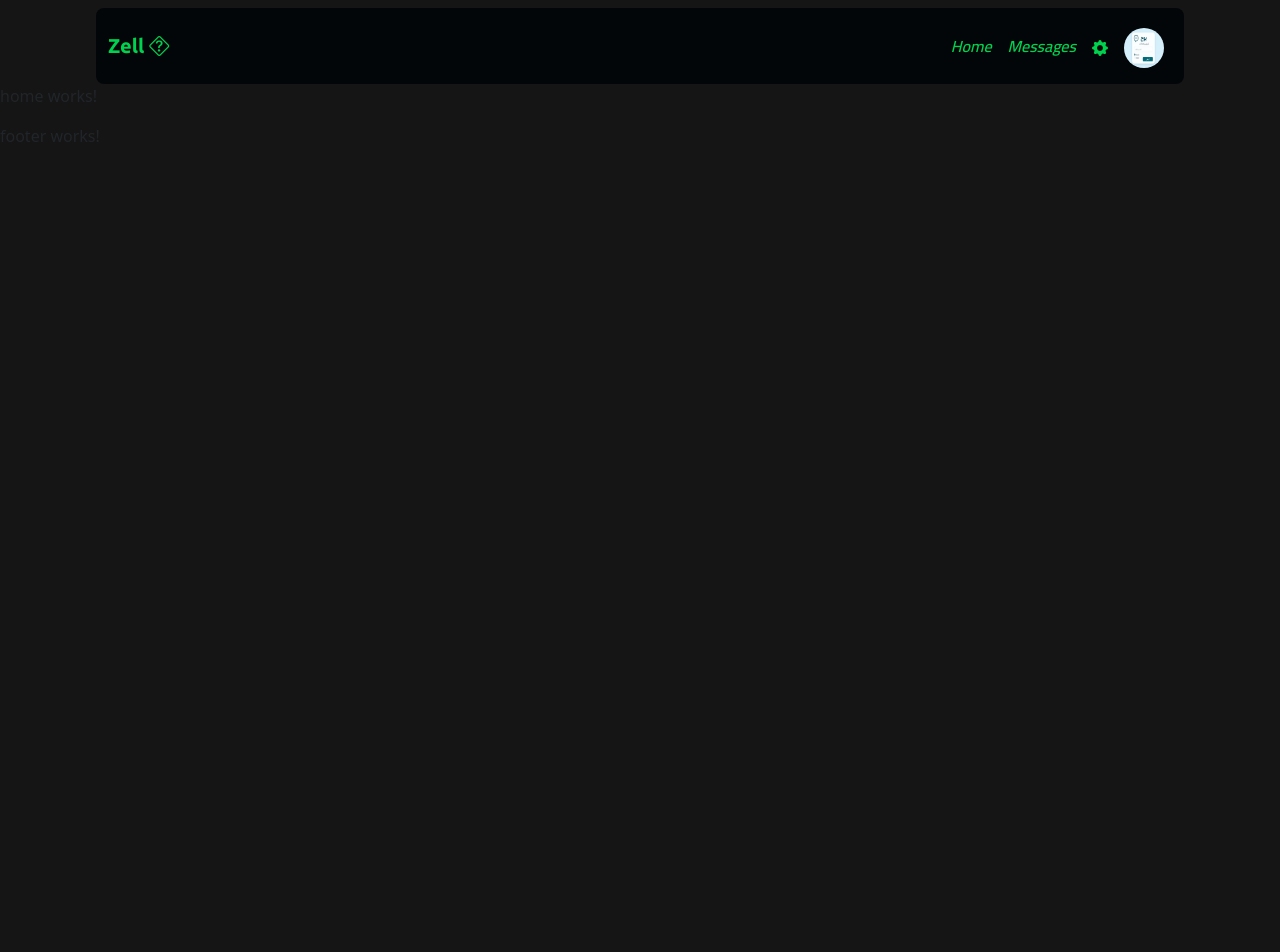
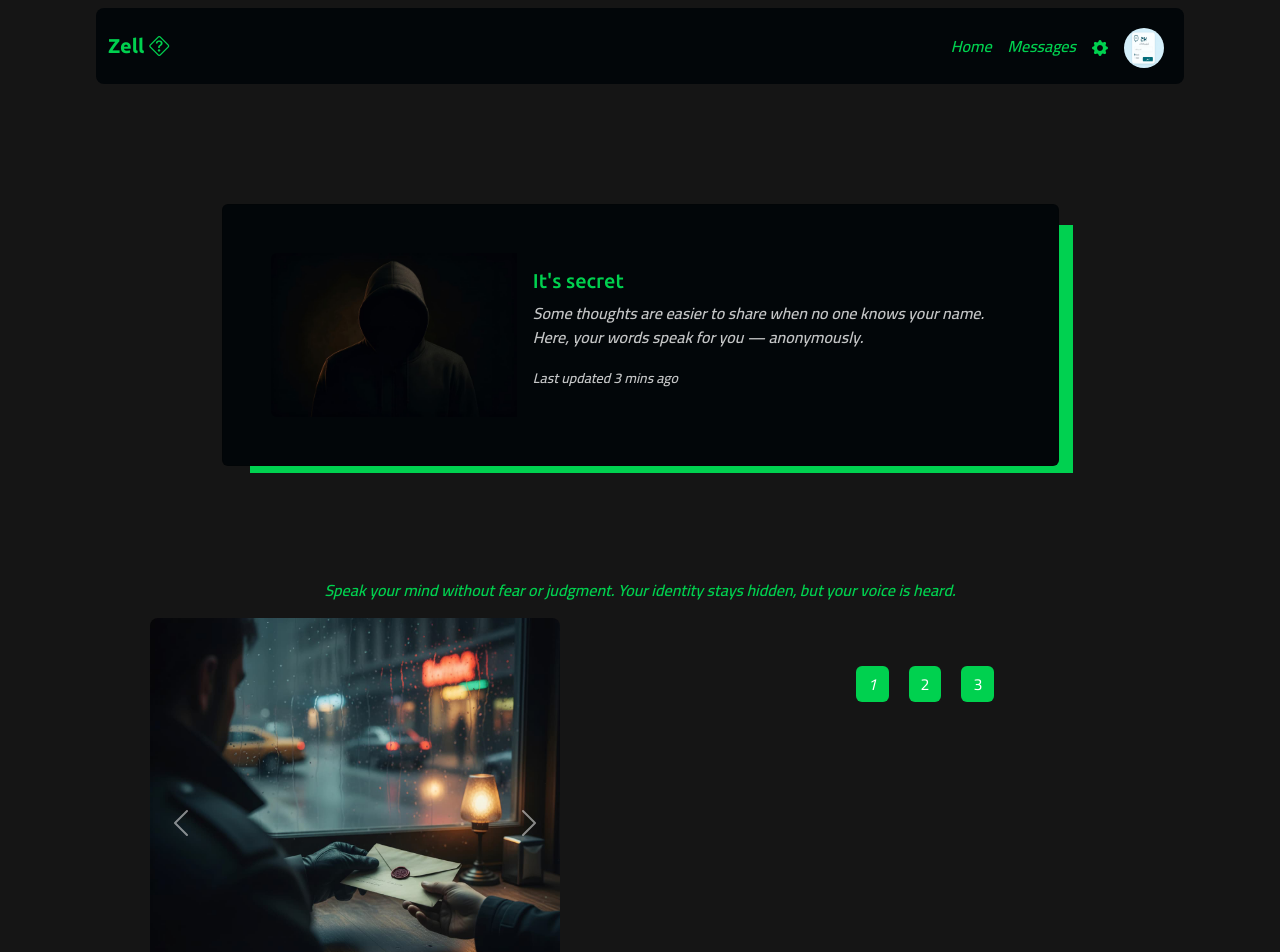
Before and after one commit to mohammed-eldesoky/Zill, an Angular app: page /app in a window 1280 px wide. Shown: the top 952 px of the page. Before the commit the page ends 800 px from the top, so only its background shows below. Built offline with nearby package versions, Linux system fonts and the light colour scheme.

Commit message:
feat(home) : implement home page design

```diff
--- a/src/app/features/home/home.component.html
+++ b/src/app/features/home/home.component.html
@@ -1 +1,86 @@
-<p>home works!</p>
+<div class="container mt-5 d-flex justify-content-center align-items-center">
+  <div class="row mt-5">
+    <div class="col-md-12 mt-4">
+      <div class="card mb-3 w-75 mx-auto p-5">
+        <div class="row g-0">
+          <div class="col-md-4">
+            <img
+              src="assets/img4.jpg"
+              class="img-fluid rounded-start"
+              alt="..."
+            />
+          </div>
+          <div class="col-md-8">
+            <div class="card-body">
+              <h5 class="card-title">It's secret</h5>
+              <p class="card-text">
+                Some thoughts are easier to share when no one knows your name.
+                Here, your words speak for you — anonymously.
+              </p>
+              <p class="card-text">
+                <small class="text-body-secondary"
+                  >Last updated 3 mins ago</small
+                >
+              </p>
+            </div>
+          </div>
+        </div>
+      </div>
+    </div>
+  </div>
+
+</div>
+
+
+<div class="container mt-5 ">
+    <div class="row text-center">
+                <p class="mt-5">Speak your mind without fear or judgment.
+Your identity stays hidden, but your voice is heard.</p>
+    <div class="col-md-6 ">
+
+        <div id="carouselExampleFade" class="carousel slide carousel-fade w-75 mx-auto ">
+  <div class="carousel-inner ">
+    <div class="carousel-item active">
+      <img src="assets/img1.jpg" class="d-block  rounded-3 h-25 w-100" alt="...">
+    </div>
+    <div class="carousel-item">
+      <img src="assets/img2.jpg" class="d-block  rounded-3 w-100" alt="...">
+    </div>
+    <div class="carousel-item">
+      <img src="assets/img3.jpg" class="d-block  rounded-3 w-100" alt="...">
+    </div>
+  </div>
+  <button class="carousel-control-prev" type="button" data-bs-target="#carouselExampleFade" data-bs-slide="prev">
+    <span class="carousel-control-prev-icon" aria-hidden="true"></span>
+    <span class="visually-hidden">Previous</span>
+  </button>
+  <button class="carousel-control-next" type="button" data-bs-target="#carouselExampleFade" data-bs-slide="next">
+    <span class="carousel-control-next-icon" aria-hidden="true"></span>
+    <span class="visually-hidden">Next</span>
+  </button>
+</div>
+    </div>
+    <div class="col-md-6 mt-5">
+      <p class="d-inline-flex gap-1 ">
+  <a class="btn btn-primary me-3" data-bs-toggle="collapse" href="#multiCollapseExample1" role="button" aria-expanded="false" aria-controls="multiCollapseExample1">1</a>
+  <button class="btn btn-primary me-3" type="button" data-bs-toggle="collapse" data-bs-target="#multiCollapseExample2" aria-expanded="false" aria-controls="multiCollapseExample2">2</button>
+  <button class="btn btn-primary" type="button" data-bs-toggle="collapse" data-bs-target=".multi-collapse" aria-expanded="false" aria-controls="multiCollapseExample1 multiCollapseExample2">3</button>
+</p>
+<div class="row">
+  <div class="col">
+    <div class="collapse multi-collapse" id="multiCollapseExample1">
+      <div class="card card-body">
+        Some placeholder content for the first collapse component of this multi-collapse example. This panel is hidden by default but revealed when the user activates the relevant trigger.
+      </div>
+    </div>
+  </div>
+  <div class="col">
+    <div class="collapse multi-collapse" id="multiCollapseExample2">
+      <div class="card card-body">
+        Some placeholder content for the second collapse component of this multi-collapse example. This panel is hidden by default but revealed when the user activates the relevant trigger.
+      </div>
+    </div>
+  </div>
+</div>
+  </div>
+</div>
--- a/src/app/features/home/home.component.scss
+++ b/src/app/features/home/home.component.scss
@@ -0,0 +1,11 @@
+p{
+    color: var(--main-color) !important;
+    font-family: var(--font-body);
+    font-weight: 600;
+    font-style:oblique;
+
+}
+.btn-primary{
+    background-color: var(--main-color) !important;
+    border: none !important;
+}
--- a/src/app/features/navbar/navbar.component.html
+++ b/src/app/features/navbar/navbar.component.html
@@ -1,4 +1,4 @@
-<nav class="navbar navbar-expand-lg mt-2 rounded-3 mx-auto neon-navbar  ">
+<nav class="navbar navbar-expand-lg mt-2 rounded-3 mx-auto neon-navbar mb-5 ">
   <div class="container-fluid">
     <a class="navbar-brand" routerLink="/app">Zell <i class="bi bi-question-diamond"></i></a>
     <button class="navbar-toggler" type="button" data-bs-toggle="collapse" data-bs-target="#navbarSupportedContent" aria-controls="navbarSupportedContent" aria-expanded="false" aria-label="Toggle navigation">
--- a/src/styles.scss
+++ b/src/styles.scss
@@ -43,3 +43,17 @@ h4,h2{
   font-style: normal;
   color:   var(--main-color) !important;
 }
+.card{
+    background-color: var(--back-color) !important;
+    box-shadow: #00D150 21px 14px 0px -7px;
+    .card-title{
+        color: var(--main-color) !important;
+        font-family: var(--font-heading);
+    }
+    .card-text,.text-body-secondary{
+        color: var(--card-text) !important;
+        font-family: var(--font-body);
+;
+    }
+
+}
```
